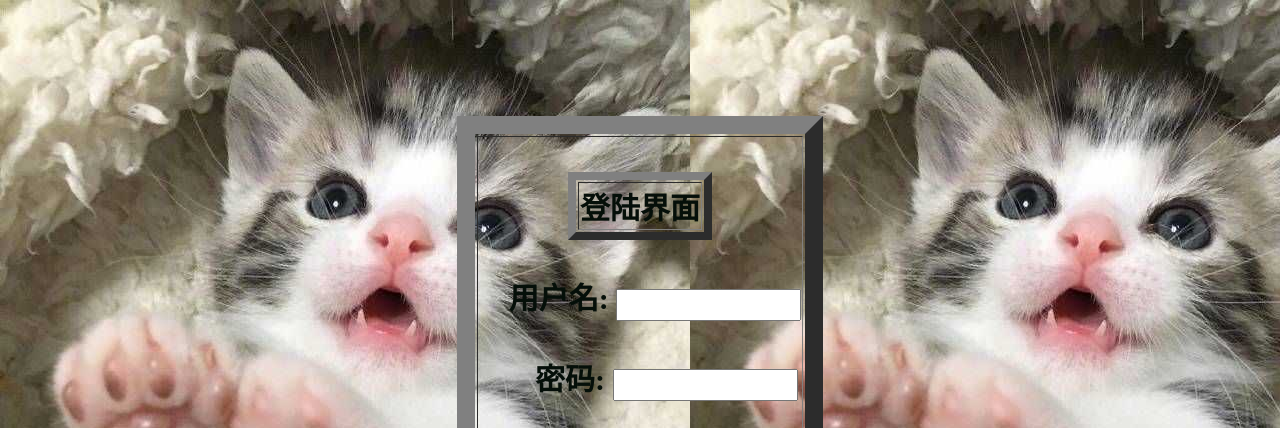
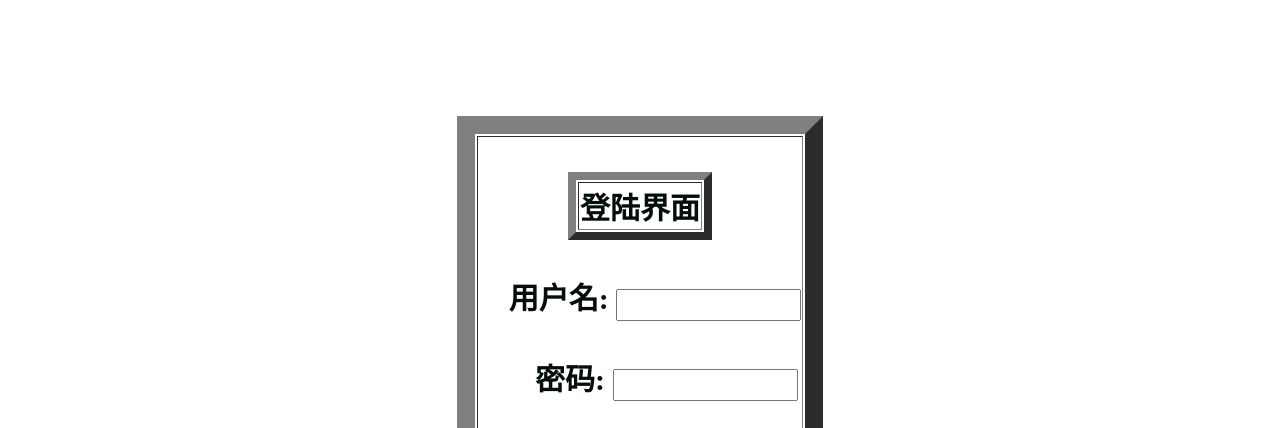
Before and after one commit to xiaoxiaoshayu/xiaoxiaoshayu.github.io, a plain HTML site: page aaa2.html in a window 1280 px wide. Shown: the top 428 px of the page. Drawn offline with Linux system fonts and the light colour scheme.

Commit message:
Update aaa2.html

```diff
--- a/aaa2.html
+++ b/aaa2.html
@@ -5,7 +5,7 @@
     </head>
     <br/><br/><br/><br/><br/><br/>
 
-    <body background="tu7.jpg">
+    <body>
         <table border="18" align="center">
             <th>
                 <form style="color: rgb(5, 15, 9);font-size: 30px;">
```
